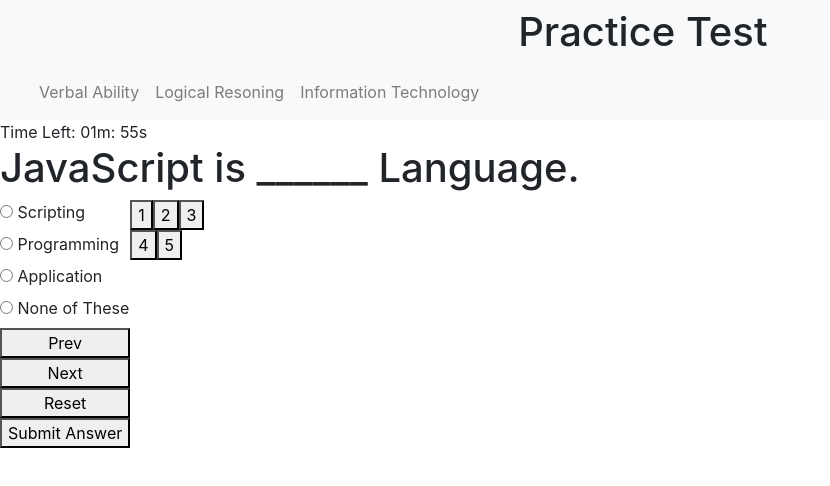
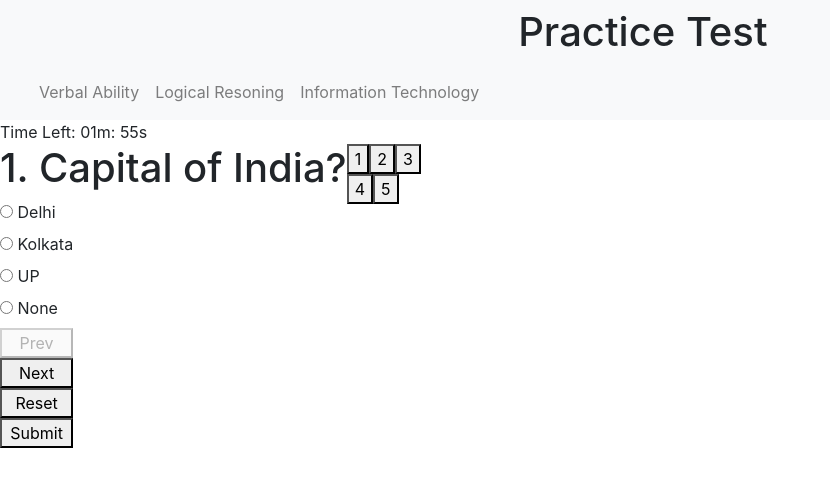
Before and after one commit to ranjeetgupta71/examination_system, a React (Create React App) app: page / in a window 1280 px wide. Shown: the top 486 px of the page, without its empty margins (0-830 px from the left). Built offline with nearby package versions, Linux system fonts and the light colour scheme.

Commit message:
wip - showing questions using array index

```diff
--- a/src/components/Questions.js
+++ b/src/components/Questions.js
@@ -1,47 +1,148 @@
-import React from "react";
+import React, { useState } from "react";
 import "./Questions.css";
 
 const Questions = () => {
-  const submitAnswer = () => {};
-  const prev = () => {};
-  const next = () => {};
+  const [index, setIndex] = useState(0);
+  const [selectedOption, setSelectedOption] = useState([]);
+
+  const userAnswer = [];
+
+  const handler = (event) => {
+    // console.log("event", event);
+    setSelectedOption(event.target.value);
+    userAnswer[index] = selectedOption;
+    console.log(userAnswer);
+  };
+
+  const totalPages = 5;
+
+  const prev = () => {
+    if (index > 0) setIndex(index - 1);
+  };
+
+  const next = () => {
+    if (index < 4) {
+      console.log("14", index);
+      setIndex(index + 1);
+    }
+  };
+
+  const submit = () => {
+    //check all answers given
+    //calculate the total
+  };
+
   const reset = () => {};
-  const ShowQuestion = (QuesNum) => {};
+
+  const questionsAnswerData = [
+    {
+      Question: "Capital of India?",
+      option1: "Delhi",
+      option2: "Kolkata",
+      option3: "UP",
+      option4: "None",
+      Answer: "Delhi",
+    },
+    {
+      Question: "Capital of Bihar?",
+      option1: "Patna",
+      option2: "Kolkata",
+      option3: "UP",
+      option4: "None",
+      Answer: "Patna",
+    },
+    {
+      Question: "Capital of WB?",
+      option1: "Delhi",
+      option2: "Kolkata",
+      option3: "UP",
+      option4: "None",
+      Answer: "Kolkata",
+    },
+    {
+      Question: "Capital of UP?",
+      option1: "Delhi",
+      option2: "Kolkata",
+      option3: "Lucknow",
+      option4: "None",
+      Answer: "Lucknow",
+    },
+    {
+      Question: "Capital of Gujrat?",
+      option1: "Delhi",
+      option2: "Kolkata",
+      option3: "UP",
+      option4: "Gandhinagar",
+      Answer: "Gandhinagar",
+    },
+  ];
 
   return (
+    <div style={{ display: "flex", flexDirection: "row" }}>
       <div>
-      <h1>JavaScript is ______ Language.</h1>
+        <h1>
+          {index + 1}. {questionsAnswerData[index].Question}
+        </h1>
         <div className="quesOption">
           <div>
             <div>
               <form className="options">
                 <label>
-                <input type="radio" name="choice" value="Scripting" /> Scripting
+                  <input
+                    type="radio"
+                    name="choice"
+                    value={`${questionsAnswerData[index].option1}`}
+                    onChange={handler}
+                  />{" "}
+                  {questionsAnswerData[index].option1}
                 </label>
                 <label>
-                <input type="radio" name="choice" value="Programming" /> Programming
+                  <input
+                    type="radio"
+                    name="choice"
+                    value={`${questionsAnswerData[index].option2}`}
+                    onChange={handler}
+                  />{" "}
+                  {questionsAnswerData[index].option2}
                 </label>
                 <label>
-                <input type="radio" name="choice" value="Application" /> Application
+                  <input
+                    type="radio"
+                    name="choice"
+                    value={`${questionsAnswerData[index].option3}`}
+                    onChange={handler}
+                  />{" "}
+                  {questionsAnswerData[index].option3}
                 </label>
                 <label>
-                <input type="radio" name="choice" value="None of These" /> None of These
+                  <input
+                    type="radio"
+                    name="choice"
+                    value={`${questionsAnswerData[index].option4}`}
+                    onChange={handler}
+                  />{" "}
+                  {questionsAnswerData[index].option4}
                 </label>
-              <button onClick={prev}>Prev</button>
-              <button onClick={next}>Next</button>
+                <button type="button" onClick={prev} disabled={index === 0}>
+                  Prev
+                </button>
+                <button type="button" onClick={next} disabled={index === totalPages - 1}>
+                  Next
+                </button>
                 <button onClick={reset}>Reset </button>
-              <button onClick={submitAnswer}>Submit Answer</button>
+                <button onClick={submit}>Submit</button>
               </form>
             </div>
           </div>
+        </div>
+      </div>
       <div>
-          <button onClick={ShowQuestion(1)}>1</button>
-          <button onClick={ShowQuestion(2)}>2</button>
-          <button onClick={ShowQuestion(3)}>3</button>
+        <button onClick={() => setIndex(0)}>1</button>
+        <button onClick={() => setIndex(1)}>2</button>
+        <button onClick={() => setIndex(2)}>3</button>
         <br />
-          <button onClick={ShowQuestion(4)}>4</button>
-          <button onClick={ShowQuestion(5)}>5</button>
-        </div>
+        <button onClick={() => setIndex(3)}>4</button>
+        <button onClick={() => setIndex(4)}>5</button>
       </div>
     </div>
   );
```
Lines whose indentation alone changed are shown as unchanged.
